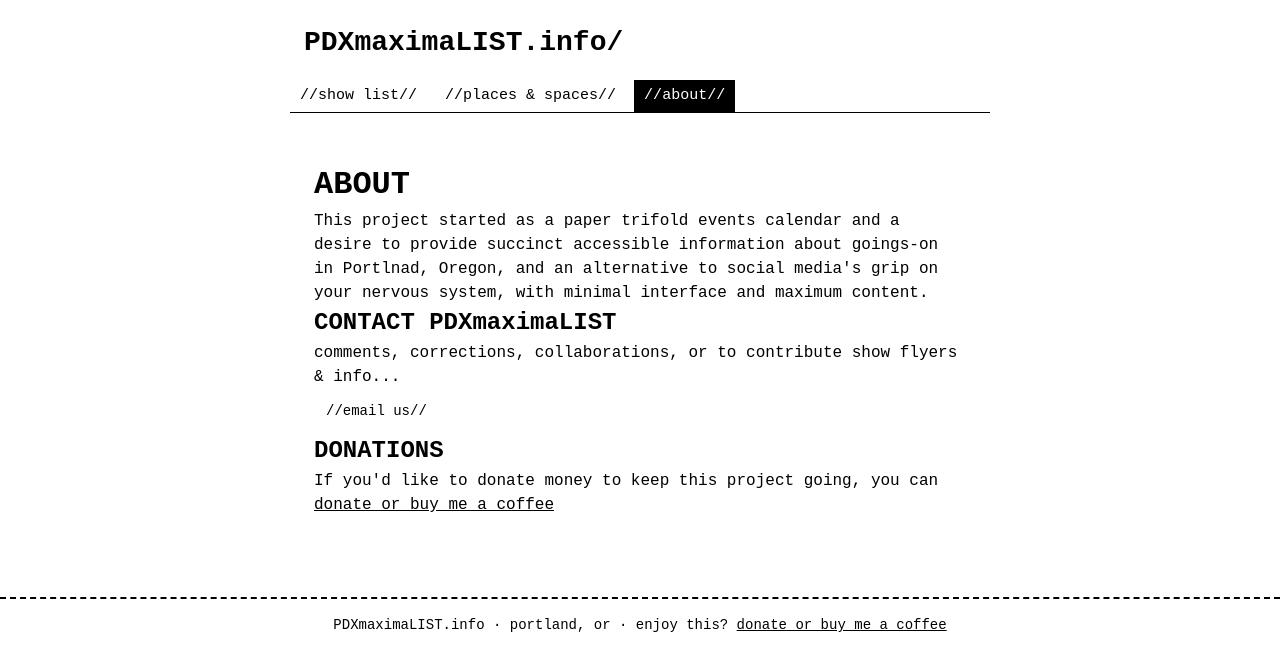
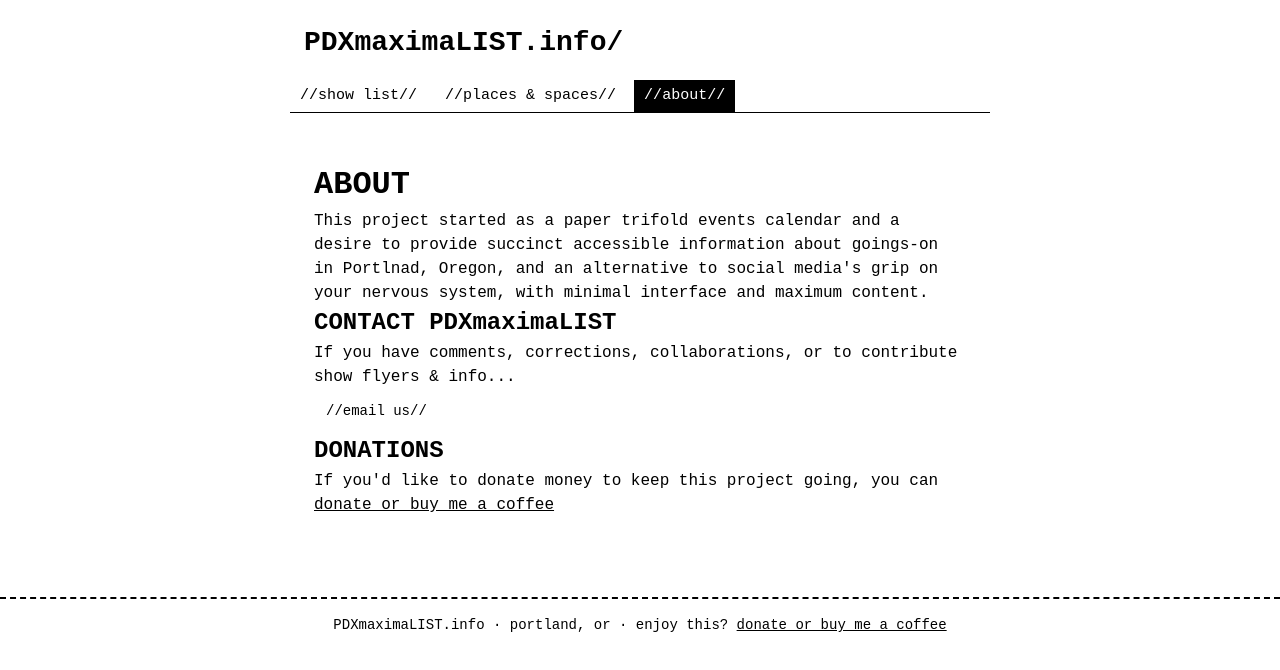
Before and after one commit to zzomatic/pdxmaximalist-web, a Next.js app: page /about in a window 1280 px wide. Shown: the top 670 px of the page. Built offline with nearby package versions, Linux system fonts and the light colour scheme.

Commit message:
added about content

```diff
--- a/app/about/page.tsx
+++ b/app/about/page.tsx
@@ -15,7 +15,7 @@ export default function AboutPage() {
       </p>
 
       <h2 >CONTACT PDXmaximaLIST</h2>
-       <p className={styles.tagline}>comments, corrections, collaborations, or to contribute show flyers & info...</p>
+       <p className={styles.tagline}>If you have comments, corrections, collaborations, or to contribute show flyers & info...</p>
         <a
           href="mailto:pdxmaximalist@gmail.com"
           className={shared.button}
```
